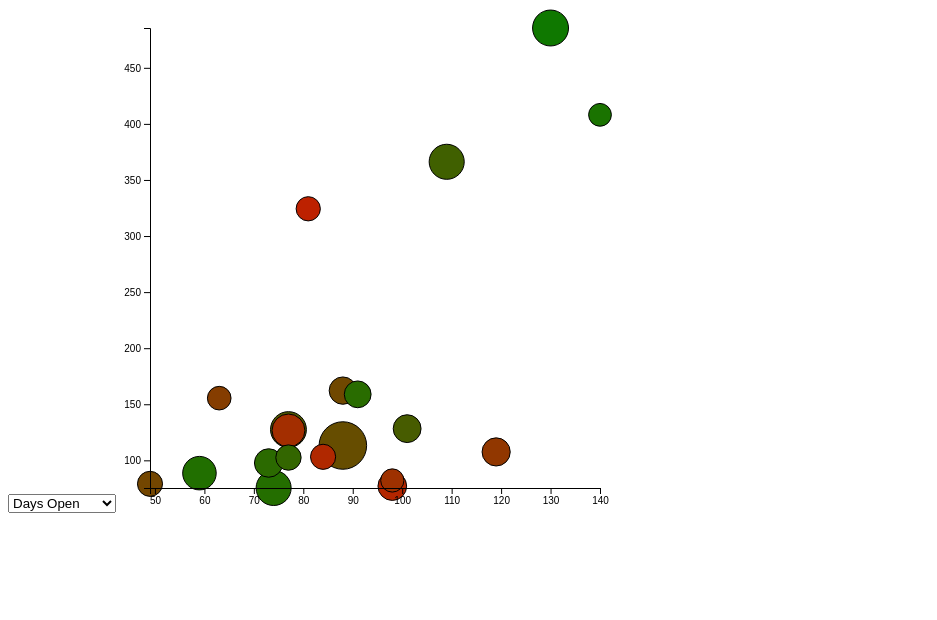
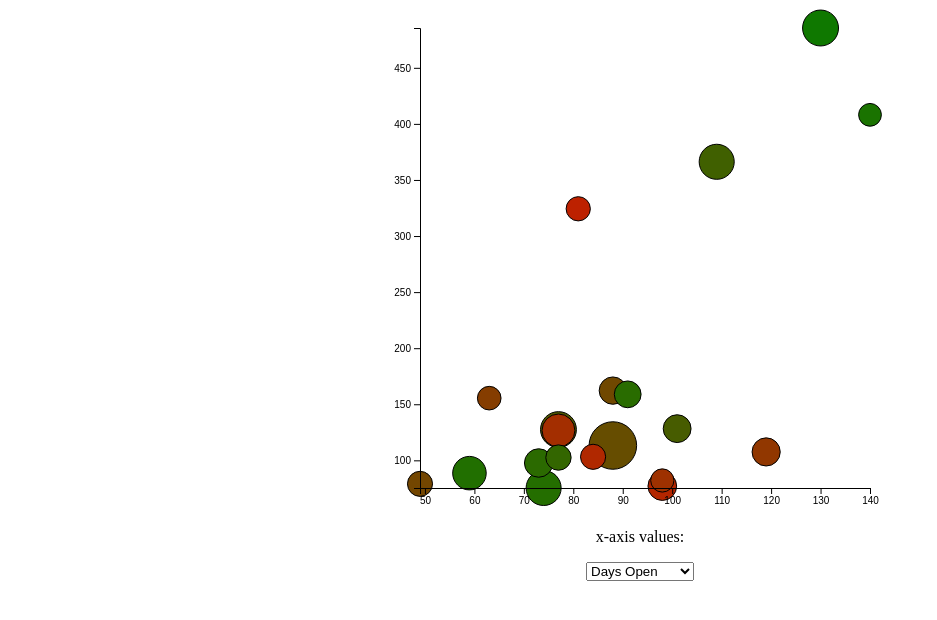
Before and after one commit to rithmschool/intro_to_d3, a plain HTML site: page index.html in a window 1280 px wide. Shown: the whole page, without its empty margins (0-937 px from the left). Drawn offline with nearby package versions, Linux system fonts and the light colour scheme.

Commit message:
adding solution

```diff
--- a/app.js
+++ b/app.js
@@ -1,7 +1,6 @@
 var width = 500;
 var height = 500;
-var svg = d3.select("body")
-            .append("svg")
+var svg = d3.select("svg")
             .attr("width", width)
             .attr("height", height);
 
--- a/index.html
+++ b/index.html
@@ -3,13 +3,26 @@
 <head>
   <meta charset="UTF-8">
   <title>Document</title>
+  <style>
+    body {
+      text-align: center;
+    }
+    select {
+      display: block;
+      margin: 0 auto;
+    }
+  </style>
 </head>
 <body>
-  <select name="" id="x-axis">
-    <option value="daysOpen">Days Open</option>
-    <option value="maxTheaters">Max. Theaters</option>
-    <option value="release">Release Date</option>
-  </select>
+  <svg></svg>
+  <div>
+    <p>x-axis values:</p>
+    <select name="" id="x-axis">
+      <option value="daysOpen">Days Open</option>
+      <option value="maxTheaters">Max. Theaters</option>
+      <option value="release">Release Date</option>
+    </select>
+  </div>
   <script src="https://d3js.org/d3.v4.min.js"></script>
   <script src="movies.js"></script>
   <script src="app.js"></script>
```
